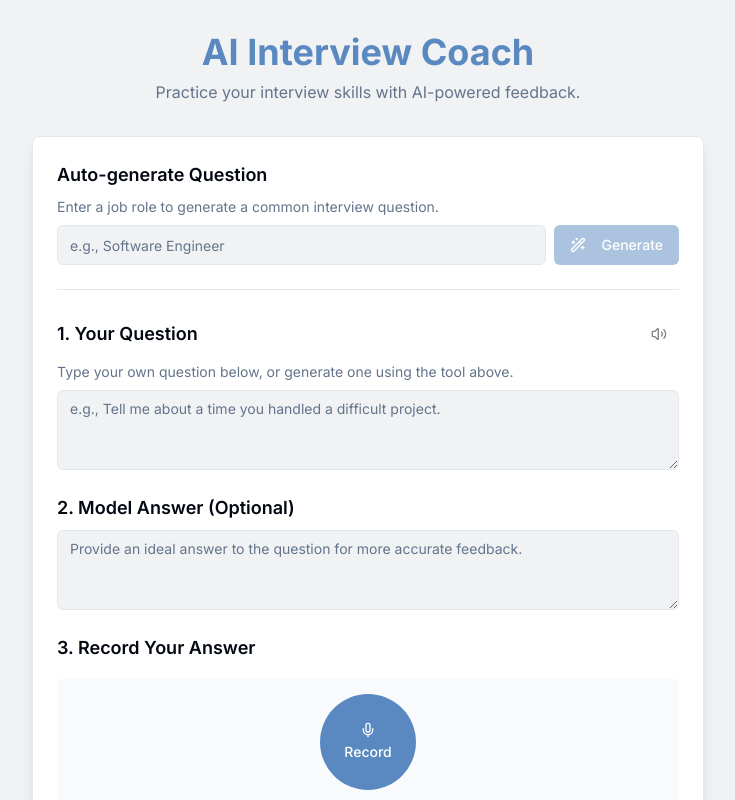
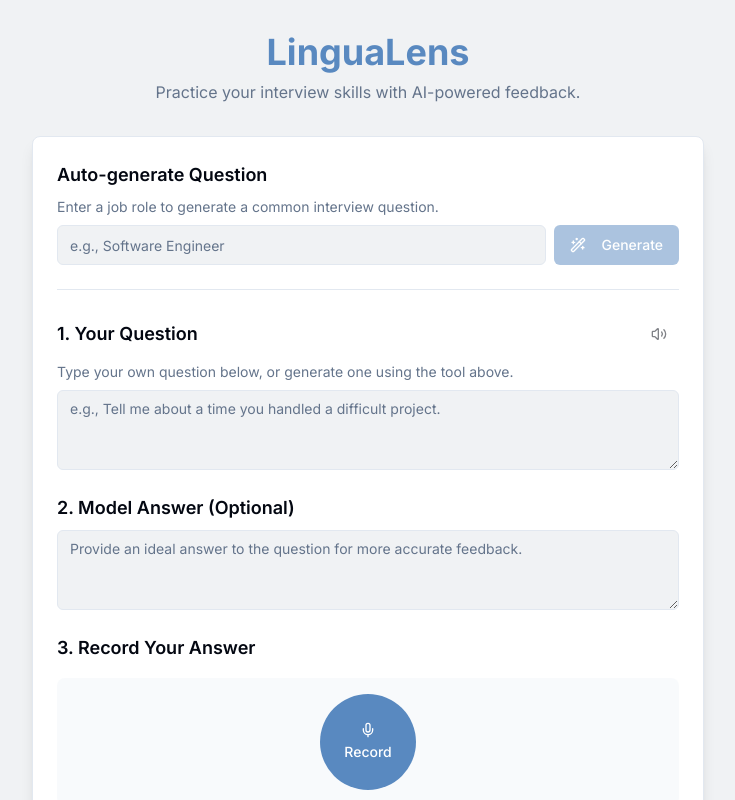
Before and after one commit to mdshehata80/Newcareer, a Next.js app: page / in a window 1280 px wide. Shown: the top 800 px of the page, without its empty margins (272-1007 px from the left). Built offline with nearby package versions, Linux system fonts and the light colour scheme; what @genkit-ai/googleai, genkit would draw is missing.

Commit message:
there is no manage button, only an option to disable the domain

```diff
--- a/src/app/layout.tsx
+++ b/src/app/layout.tsx
@@ -3,7 +3,7 @@ import './globals.css';
 import { Toaster } from "@/components/ui/toaster";
 
 export const metadata: Metadata = {
-  title: 'AI Interview Coach',
+  title: 'LinguaLens: AI Interview Coach',
   description: 'Practice your interview skills with AI-powered feedback.',
 };
 
--- a/src/app/page.tsx
+++ b/src/app/page.tsx
@@ -249,7 +249,7 @@ export default function Home() {
     <main className="flex min-h-screen w-full flex-col items-center justify-center bg-background p-4 sm:p-6 md:p-8">
       <div className="w-full max-w-2xl">
         <header className="text-center mb-8">
-          <h1 className="text-4xl font-bold text-primary font-headline">AI Interview Coach</h1>
+          <h1 className="text-4xl font-bold text-primary font-headline">LinguaLens</h1>
           <p className="text-muted-foreground mt-2 font-body">Practice your interview skills with AI-powered feedback.</p>
         </header>
 
```
